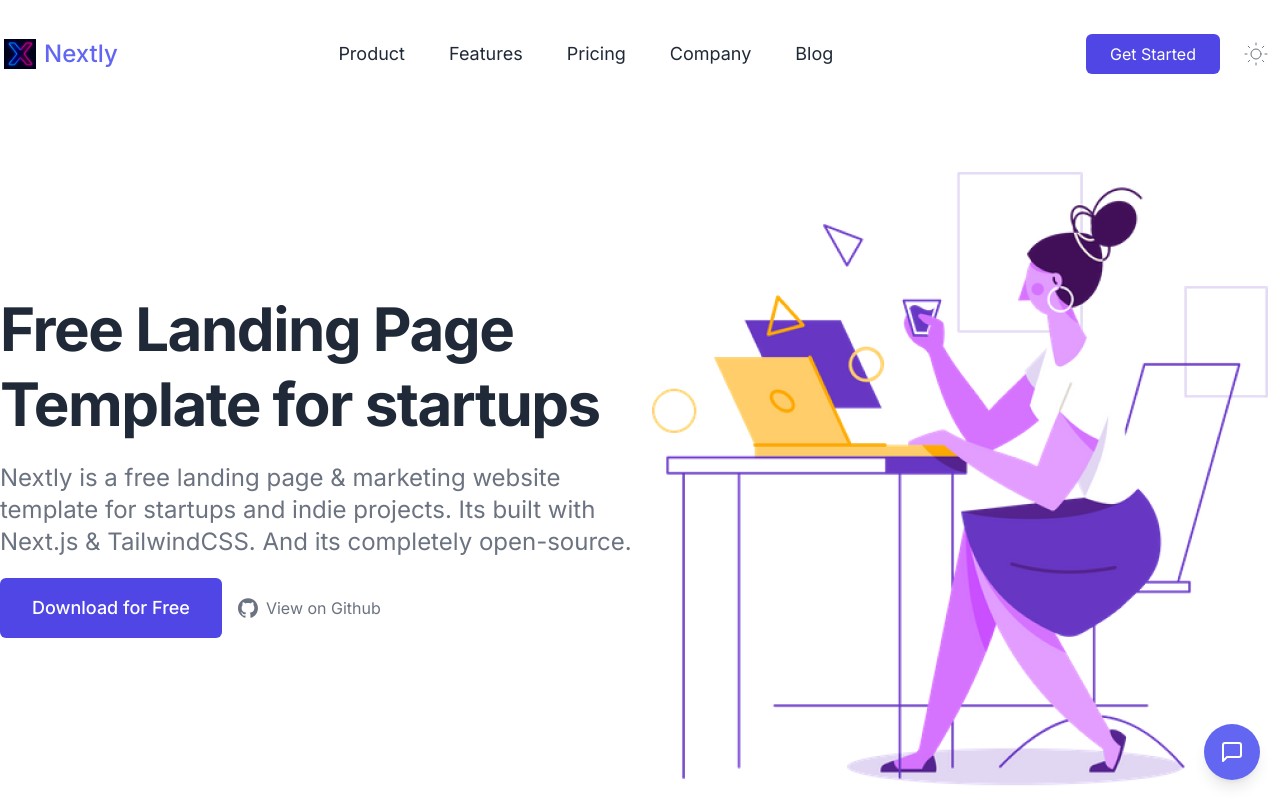
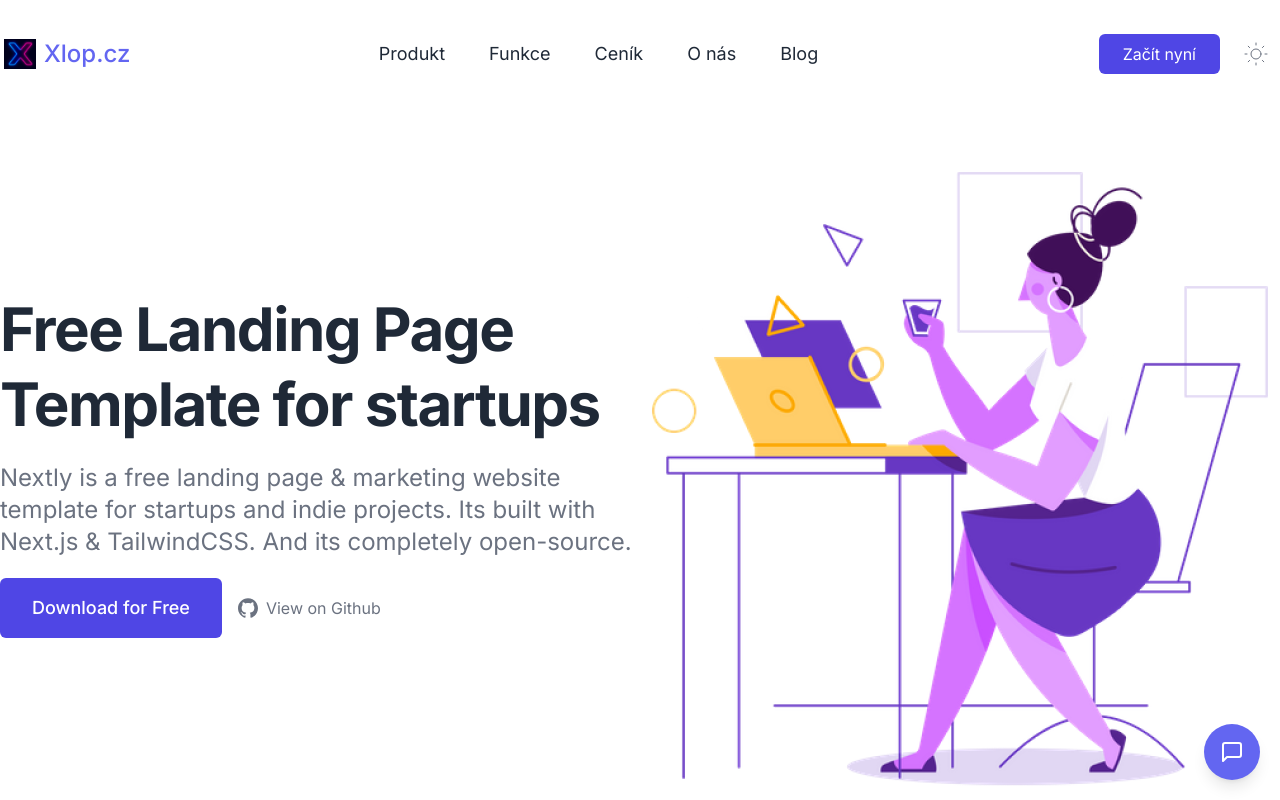
Before and after one commit to Mairinger/Landing-Page-, a Next.js app: page / in a window 1280 px wide. Shown: the top 800 px of the page. Built offline with nearby package versions, Linux system fonts and the light colour scheme.

Commit message:
Translate Navbar items to Czech language

```diff
--- a/src/components/Navbar.tsx
+++ b/src/components/Navbar.tsx
@@ -6,10 +6,10 @@ import { Disclosure } from "@headlessui/react";
 
 export const Navbar = () => {
   const navigation = [
-    "Product",
-    "Features",
-    "Pricing",
-    "Company",
+    "Produkt",
+    "Funkce",
+    "Ceník",
+    "O nás",
     "Blog",
   ];
 
@@ -28,7 +28,7 @@ export const Navbar = () => {
                   className="w-8"
                 />
               </span>
-            <span>Nextly</span>
+            <span>Xlop.cz</span>
           </span>
         </Link>
 
@@ -37,7 +37,7 @@ export const Navbar = () => {
             <ThemeChanger />
             <div className="hidden mr-3 lg:flex nav__item">
               <Link href="/" className="px-6 py-2 text-white bg-indigo-600 rounded-md md:ml-5">
-                Get Started
+                Začít nyní
               </Link>
             </div>
         </div>
@@ -76,7 +76,7 @@ export const Navbar = () => {
                       </Link>
                     ))}
                     <Link href="/" className="w-full px-6 py-2 mt-3 text-center text-white bg-indigo-600 rounded-md lg:ml-5">
-                        Get Started
+                        Začít nyní
                     </Link>
                   </>
                 </Disclosure.Panel>
```
